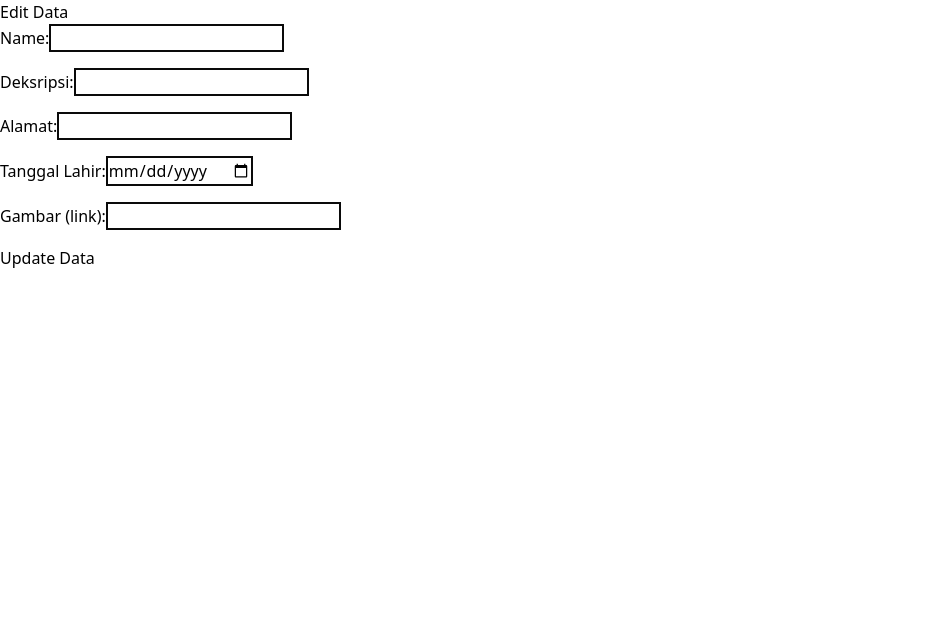
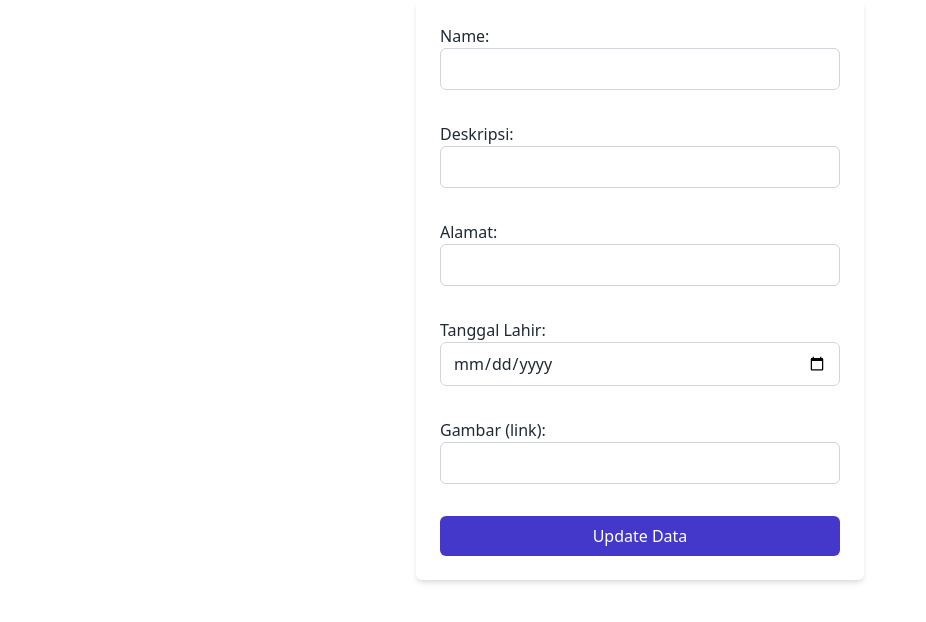
Before and after one commit to fajri-farid/dataTeman-ReactJS, a React (Vite) app: page /edit-data/1 in a window 1280 px wide. Shown: the top 622 px of the page, without its empty margins (0-926 px from the left). Built offline with nearby package versions, Linux system fonts and the light colour scheme; no server answers.

Commit message:
edit data style done

```diff
--- a/src/components/dataEdit.jsx
+++ b/src/components/dataEdit.jsx
@@ -56,61 +56,81 @@ export const DataEdit = () => {
   };
 
   return (
-    <div>
+    <div className="max-w-md mx-auto bg-white p-6 rounded-md shadow-md">
       <Toaster />
-      <h1>Edit Data</h1>
+      {/* <h1>Edit Data</h1> */}
       <form onSubmit={handleSubmit}>
-        <label>
+        <div className="mb-4">
+          <label htmlFor="nama" className="block text-gray-800">
             Name:
             <input
               type="text"
               name="name"
               value={data.name || ""}
               onChange={handleChange}
+              className="w-full border border-gray-300 rounded-md py-2 px-3 text-gray-800 focus:outline-none focus:border-blue-500"
             />
           </label>
-        <br />
-        <label>
-          Deksripsi:
+        </div>
+
+        <div className="mb-4">
+          <label htmlFor="deskripsi" className="block text-gray-800">
+            Deskripsi:
             <input
               type="text"
-            name="deskripsi"
-            value={data.deskripsi || ""}
+              name="deksripsi"
+              value={data.deksripsi || ""}
               onChange={handleChange}
+              className="w-full border border-gray-300 rounded-md py-2 px-3 text-gray-800 focus:outline-none focus:border-blue-500"
             />
           </label>
-        <br />
-        <label>
+        </div>
+
+        <div className="mb-4">
+          <label htmlFor="alamat" className="block text-gray-800">
             Alamat:
             <input
               type="text"
               name="alamat"
               value={data.alamat || ""}
               onChange={handleChange}
+              className="w-full border border-gray-300 rounded-md py-2 px-3 text-gray-800 focus:outline-none focus:border-blue-500"
             />
           </label>
-        <br />
-        <label>
+        </div>
+
+        <div className="mb-4">
+          <label htmlFor="tanggal_lahir" className="block text-gray-800">
             Tanggal Lahir:
             <input
               type="date"
               name="tanggal_lahir"
               value={data.tanggal_lahir || ""}
               onChange={handleChange}
+              className="w-full border border-gray-300 rounded-md py-2 px-3 text-gray-800 focus:outline-none focus:border-blue-500"
             />
           </label>
-        <br />
-        <label>
+        </div>
+
+        <div className="mb-4">
+          <label htmlFor="gambar" className="block text-gray-800">
             Gambar (link):
             <input
               type="text"
               name="gambar"
               value={data.gambar || ""}
               onChange={handleChange}
+              className="w-full border border-gray-300 rounded-md py-2 px-3 text-gray-800 focus:outline-none focus:border-blue-500"
             />
           </label>
-        <br />
-        <button type="submit">Update Data</button>
+        </div>
+
+        <button
+          type="submit"
+          className="bg-indigo-700 text-white px-4 py-2 rounded-md hover:bg-indigo-800 focus:outline-none focus:bg-indigo-900 w-full"
+        >
+          Update Data
+        </button>
       </form>
     </div>
   );
```
Lines whose indentation alone changed are shown as unchanged.
